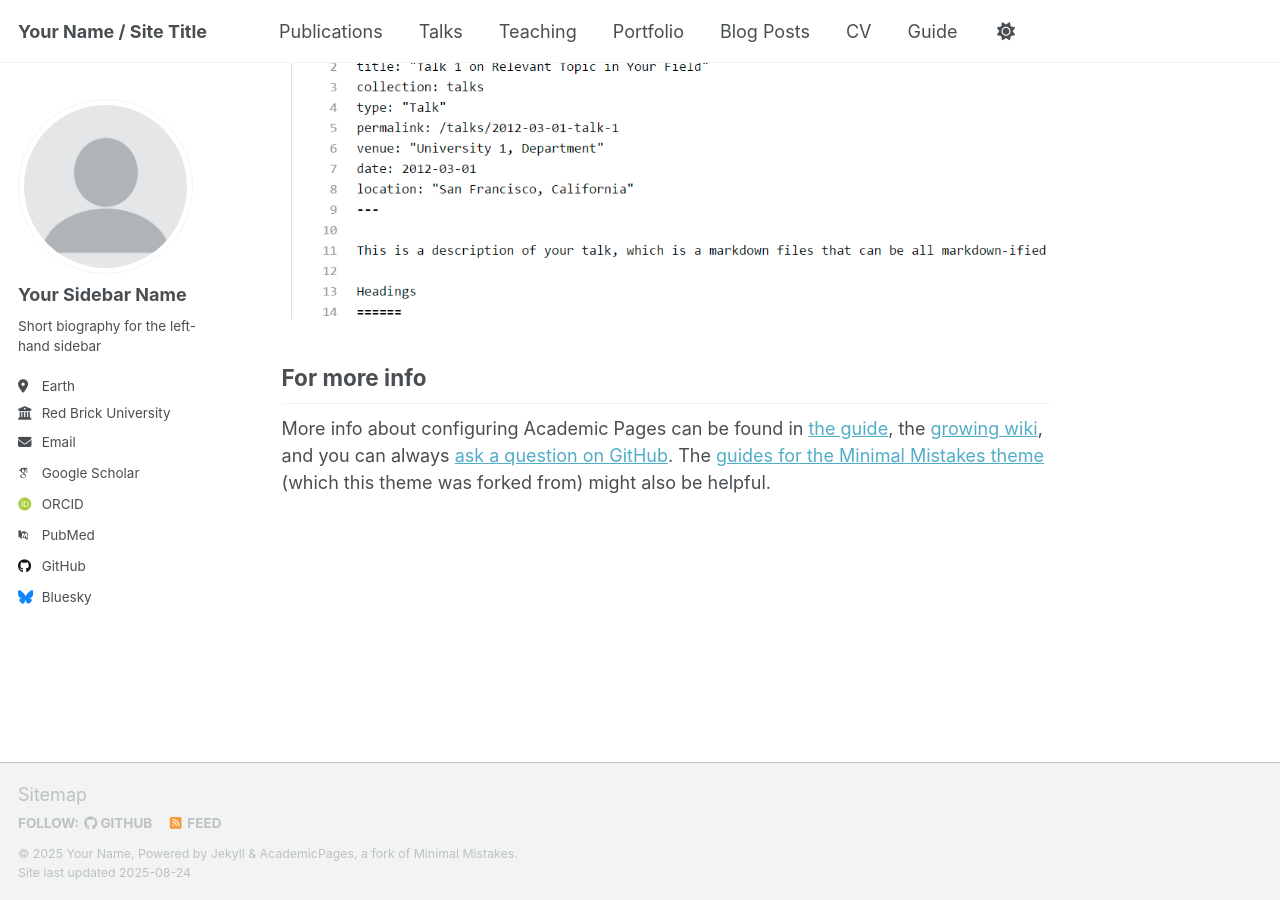
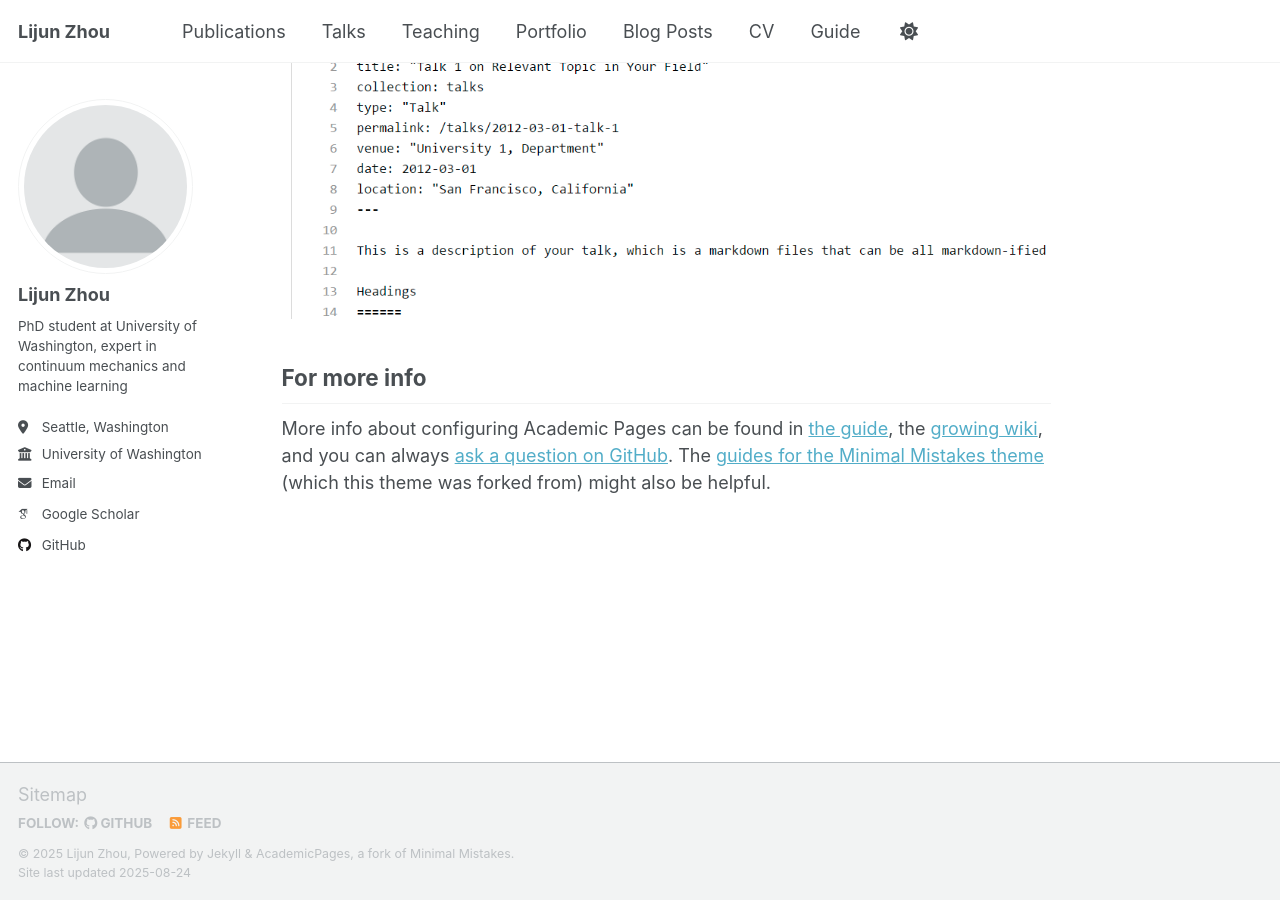
Before and after one commit to zdxbll/zdxbll, a Jekyll site: the page built from _pages/about.md, in a window 1280 px wide and 900 px high, scrolled down 2880 px. Built offline with Jekyll 4.4.1, drawn with Linux system fonts in a browser that asks for light colours; some web fonts are replaced; a script that is not in the unit is left out.

Commit message:
Update personal details in _config.yml

```diff
--- a/_config.yml
+++ b/_config.yml
@@ -9,13 +9,13 @@
 # Basic Site Settings
 locale                   : "en-US"
 site_theme               : "default" # Currently available options are "default", "air"
-title                    : "Your Name / Site Title"
+title                    : "Lijun Zhou"
 title_separator          : "-"
-name                     : &name "Your Name"
-description              : &description "personal description"
-url                      : https://academicpages.github.io # the base hostname & protocol for your site e.g. "https://[your GitHub username].github.io" or if you already have some other page hosted on Github then use "https://[your GitHub username].github.io/[Your Repo Name]"
+name                     : &name "Lijun Zhou"
+description              : &description "PhD student at University of Washington"
+url                      : https://zdxbll.github.io # the base hostname & protocol for your site e.g. "https://[your GitHub username].github.io" or if you already have some other page hosted on Github then use "https://[your GitHub username].github.io/[Your Repo Name]"
 baseurl                  : "" # the subpath of your site, e.g. "/blog"
-repository               : "academicpages/academicpages.github.io"
+repository               : "zdxbll.github.io"
 
 # Site Author - The following control what appear as part of the author content on the side bar.
 #               If a field is blank the icon and link will not appear, otherwise it will be shown.
@@ -23,23 +23,23 @@ repository               : "academicpages/academicpages.github.io"
 author:
   # Biographic information
   avatar           : "profile.png"
-  name             : "Your Sidebar Name"
-  pronouns         : # example: "she/her"
-  bio              : "Short biography for the left-hand sidebar"
-  location         : "Earth"
-  employer         : "Red Brick University"
+  name             : "Lijun Zhou"
+  pronouns         : # example: "he/his"
+  bio              : "PhD student at University of Washington, expert in continuum mechanics and machine learning"
+  location         : "Seattle, Washington"
+  employer         : "University of Washington"
   uri              : # URL
-  email            : "none@example.org"
+  email            : "ljzhou@uw.edu"
 
   # Academic websites
   academia         : # URL
   arxiv            : # URL - Update with the correct link to your profile
-  googlescholar    : "https://scholar.google.com/citations?user=PS_CX0AAAAAJ"
+  googlescholar    : "https://scholar.google.com/citations?user=lO5my9gAAAAJ&hl=en"
   inspire-hep      : # URL
   impactstory      : # URL
-  orcid            : "http://orcid.org/yourorcidurl"
+  orcid            : # "http://orcid.org/yourorcidurl"
   semantic         : # URL
-  pubmed           : "https://www.ncbi.nlm.nih.gov/pubmed/?term=john+snow"
+  pubmed           : # "https://www.ncbi.nlm.nih.gov/pubmed/?term=john+snow"
   researchgate     : # URL
   scopus           : # URL
 
@@ -47,13 +47,13 @@ author:
   bitbucket        : # Username - Update with your username on the site
   codepen          : # Username
   dribbble         : # Username
-  github           : "academicpages"
+  github           : "zdxbll"
   kaggle           : # Username
   stackoverflow    : # User number or user number and name (i.e., use "1" or "1/jeff-atwood")
 
   # Social media
   artstation       : # Username
-  bluesky          : "bsky.app" # Replace this with you Bluesky username
+  bluesky          : # "bsky.app" # Replace this with you Bluesky username
   facebook         : # Username
   flickr           : # Username
   foursquare       : # Username
```
